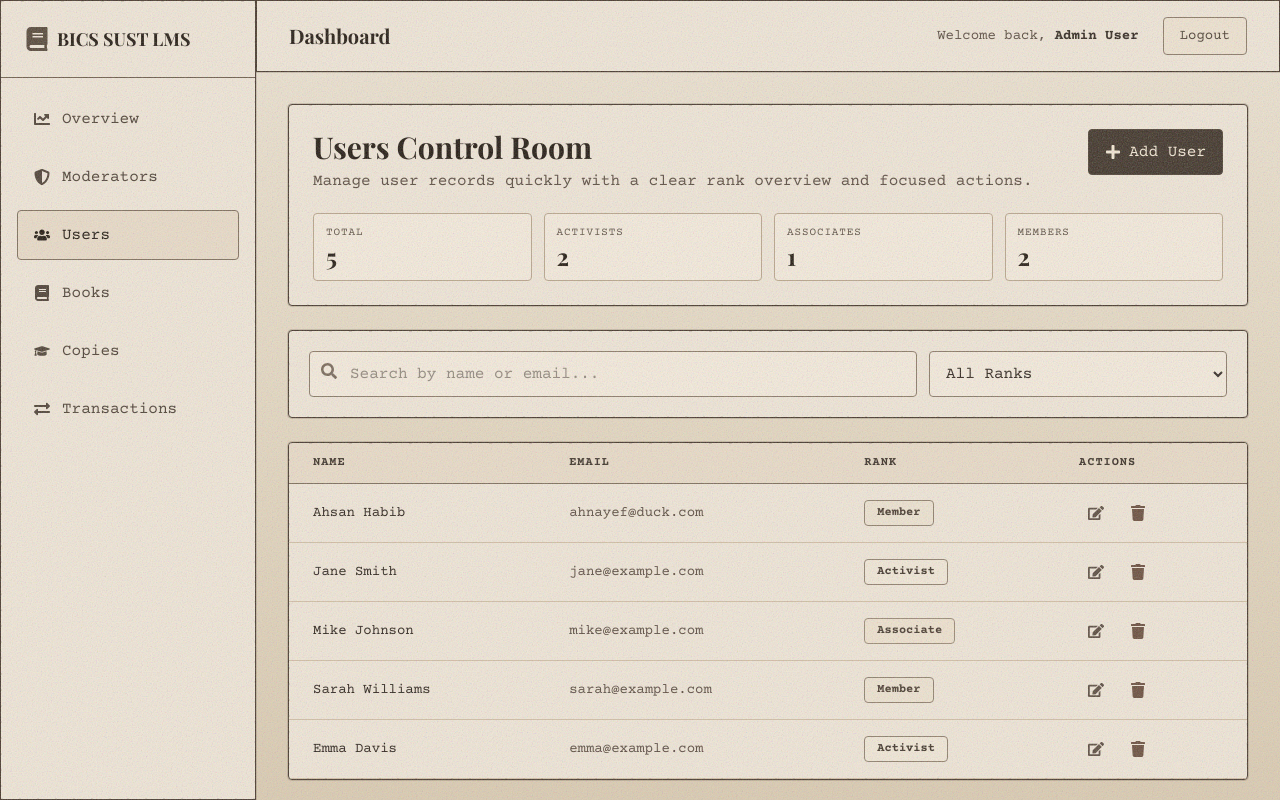
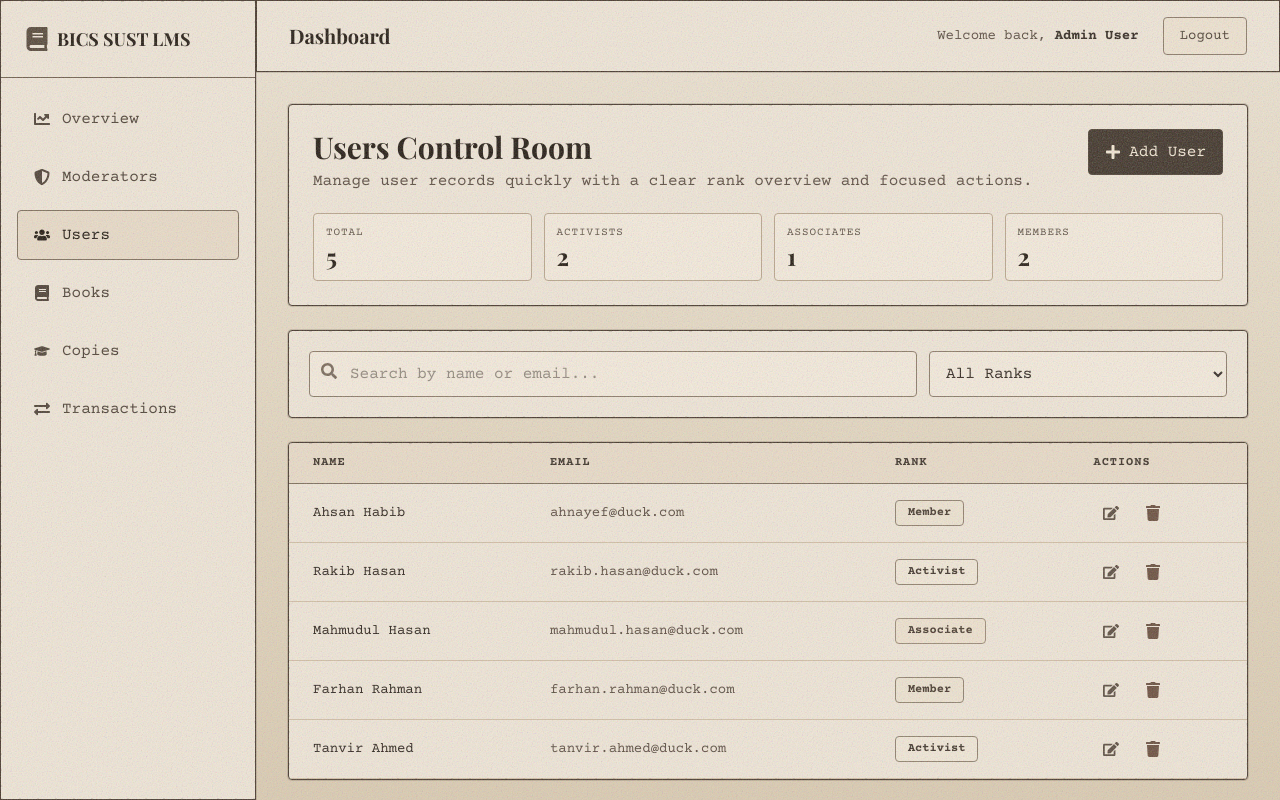
Before and after one commit to ahnayef/bics-sust-lms, a Next.js app: page /dashboard/users in a window 1280 px wide. Built offline with nearby package versions, Linux system fonts and the light colour scheme.

Commit message:
Update placeholder names

```diff
--- a/app/dashboard/copies/page.tsx
+++ b/app/dashboard/copies/page.tsx
@@ -80,13 +80,13 @@ export default function BookCopiesManagement() {
       bookId: "BOOK-002",
       book: 1,
       status: "borrowed",
-      borrowerName: "John Smith",
+      borrowerName: "Rafiul Karim",
     },
     {
       bookId: "BOOK-003",
       book: 1,
       status: "borrowed",
-      borrowerName: "Sarah Johnson",
+      borrowerName: "Sharif Ahmed",
     },
     {
       bookId: "BOOK-004",
@@ -98,13 +98,13 @@ export default function BookCopiesManagement() {
       bookId: "BOOK-005",
       book: 4,
       status: "borrowed",
-      borrowerName: "Michael Brown",
+      borrowerName: "Mehedi Hasan",
     },
     {
       bookId: "BOOK-006",
       book: 5,
       status: "borrowed",
-      borrowerName: "Emily Davis",
+      borrowerName: "Nabil Islam",
     },
     {
       bookId: "BOOK-007",
@@ -116,7 +116,7 @@ export default function BookCopiesManagement() {
       bookId: "BOOK-008",
       book: 7,
       status: "borrowed",
-      borrowerName: "James Wilson",
+      borrowerName: "Sabbir Ahmed",
     },
     {
       bookId: "BOOK-009",
--- a/app/dashboard/moderators/page.tsx
+++ b/app/dashboard/moderators/page.tsx
@@ -38,14 +38,14 @@ export default function ModeratorsManagement() {
   const [moderators, setModerators] = useState<Moderator[]>([
     {
       id: 1,
-      name: "Admin Moderator",
-      email: "admin.mod@example.com",
+      name: "Shahadat Hossain",
+      email: "shahadat.hossain@duck.com",
       createdDate: "2025-01-15",
     },
     {
       id: 2,
-      name: "Sarah Johnson",
-      email: "sarah.johnson@example.com",
+      name: "Tahmid Hasan",
+      email: "tahmid.hasan@duck.com",
       createdDate: "2025-02-10",
     },
   ]);
--- a/app/dashboard/page.tsx
+++ b/app/dashboard/page.tsx
@@ -61,7 +61,7 @@ export default function DashboardOverview() {
     },
     {
       id: 2,
-      member: "Jane Smith",
+      member: "Rakib Hasan",
       action: "Returned",
       book: "পর্দা ও ইসলাম",
       date: "2026-04-10",
@@ -69,7 +69,7 @@ export default function DashboardOverview() {
     },
     {
       id: 3,
-      member: "Mike Johnson",
+      member: "Mahmudul Hasan",
       action: "Borrowed",
       book: "আদাবে জিন্দেগী",
       date: "2026-04-09",
@@ -77,7 +77,7 @@ export default function DashboardOverview() {
     },
     {
       id: 4,
-      member: "Sarah Williams",
+      member: "Farhan Rahman",
       action: "Returned",
       book: "ইসলামী ব্যাংকিং ও অর্থায়ন পদ্ধতি: সমস্যা ও সমাধান",
       date: "2026-04-08",
@@ -309,8 +309,8 @@ export default function DashboardOverview() {
                 <div className="space-y-2.5 ink-text">
                   {[
                     { name: "Ahsan Habib", books: 12 },
-                    { name: "Sarah Williams", books: 10 },
-                    { name: "Jane Smith", books: 8 },
+                    { name: "Farhan Rahman", books: 10 },
+                    { name: "Rakib Hasan", books: 8 },
                   ].map((member) => (
                     <div
                       key={member.name}
--- a/app/dashboard/transactions/page.tsx
+++ b/app/dashboard/transactions/page.tsx
@@ -34,7 +34,7 @@ const TRANSACTIONS: Transaction[] = [
   },
   {
     id: 13,
-    member: "Jane Smith",
+    member: "Rakib Hasan",
     type: "borrow",
     book: "পর্দা ও ইসলাম",
     bookId: "BOOK-002",
@@ -44,7 +44,7 @@ const TRANSACTIONS: Transaction[] = [
   },
   {
     id: 2,
-    member: "Jane Smith",
+    member: "Rakib Hasan",
     type: "return",
     book: "পর্দা ও ইসলাম",
     bookId: "BOOK-002",
@@ -54,7 +54,7 @@ const TRANSACTIONS: Transaction[] = [
   },
   {
     id: 14,
-    member: "Mike Johnson",
+    member: "Mahmudul Hasan",
     type: "return",
     book: "আদাবে জিন্দেগী",
     bookId: "BOOK-003",
@@ -64,7 +64,7 @@ const TRANSACTIONS: Transaction[] = [
   },
   {
     id: 3,
-    member: "Mike Johnson",
+    member: "Mahmudul Hasan",
     type: "borrow",
     book: "আদাবে জিন্দেগী",
     bookId: "BOOK-003",
@@ -74,7 +74,7 @@ const TRANSACTIONS: Transaction[] = [
   },
   {
     id: 4,
-    member: "Sarah Williams",
+    member: "Farhan Rahman",
     type: "borrow",
     book: "ইসলামী ব্যাংকিং ও অর্থায়ন পদ্ধতি: সমস্যা ও সমাধান",
     bookId: "BOOK-004",
@@ -94,7 +94,7 @@ const TRANSACTIONS: Transaction[] = [
   },
   {
     id: 6,
-    member: "Emma Davis",
+    member: "Tanvir Ahmed",
     type: "return",
     book: "ইসলামী অর্থ ব্যবস্থায় যাকাত",
     bookId: "BOOK-006",
@@ -114,7 +114,7 @@ const TRANSACTIONS: Transaction[] = [
   },
   {
     id: 8,
-    member: "Sadia Khan",
+    member: "Sadiq Khan",
     type: "return",
     book: "ইসলামী রাষ্ট্রে অমুসলিমদের অধিকার",
     bookId: "BOOK-008",
--- a/app/dashboard/users/page.tsx
+++ b/app/dashboard/users/page.tsx
@@ -40,26 +40,26 @@ export default function UsersManagement() {
     },
     {
       id: 2,
-      name: "Jane Smith",
-      email: "jane@example.com",
+      name: "Rakib Hasan",
+      email: "rakib.hasan@duck.com",
       rank: "Activist",
     },
     {
       id: 3,
-      name: "Mike Johnson",
-      email: "mike@example.com",
+      name: "Mahmudul Hasan",
+      email: "mahmudul.hasan@duck.com",
       rank: "Associate",
     },
     {
       id: 4,
-      name: "Sarah Williams",
-      email: "sarah@example.com",
+      name: "Farhan Rahman",
+      email: "farhan.rahman@duck.com",
       rank: "Member",
     },
     {
       id: 5,
-      name: "Emma Davis",
-      email: "emma@example.com",
+      name: "Tanvir Ahmed",
+      email: "tanvir.ahmed@duck.com",
       rank: "Activist",
     },
   ]);
--- a/app/login/page.tsx
+++ b/app/login/page.tsx
@@ -163,7 +163,7 @@ export default function Login() {
                 required
                 className="w-full px-4 py-2.5 border border-[#7b6d5f] bg-[#f8f1e6] text-[#1f1812] focus:outline-none focus:ring-2 focus:ring-[#5a4d40] focus:border-transparent"
                 style={{ fontFamily: "Courier Prime, monospace" }}
-                placeholder="you@example.com"
+                placeholder="ahsan.habib@duck.com"
               />
             </div>
 
```
